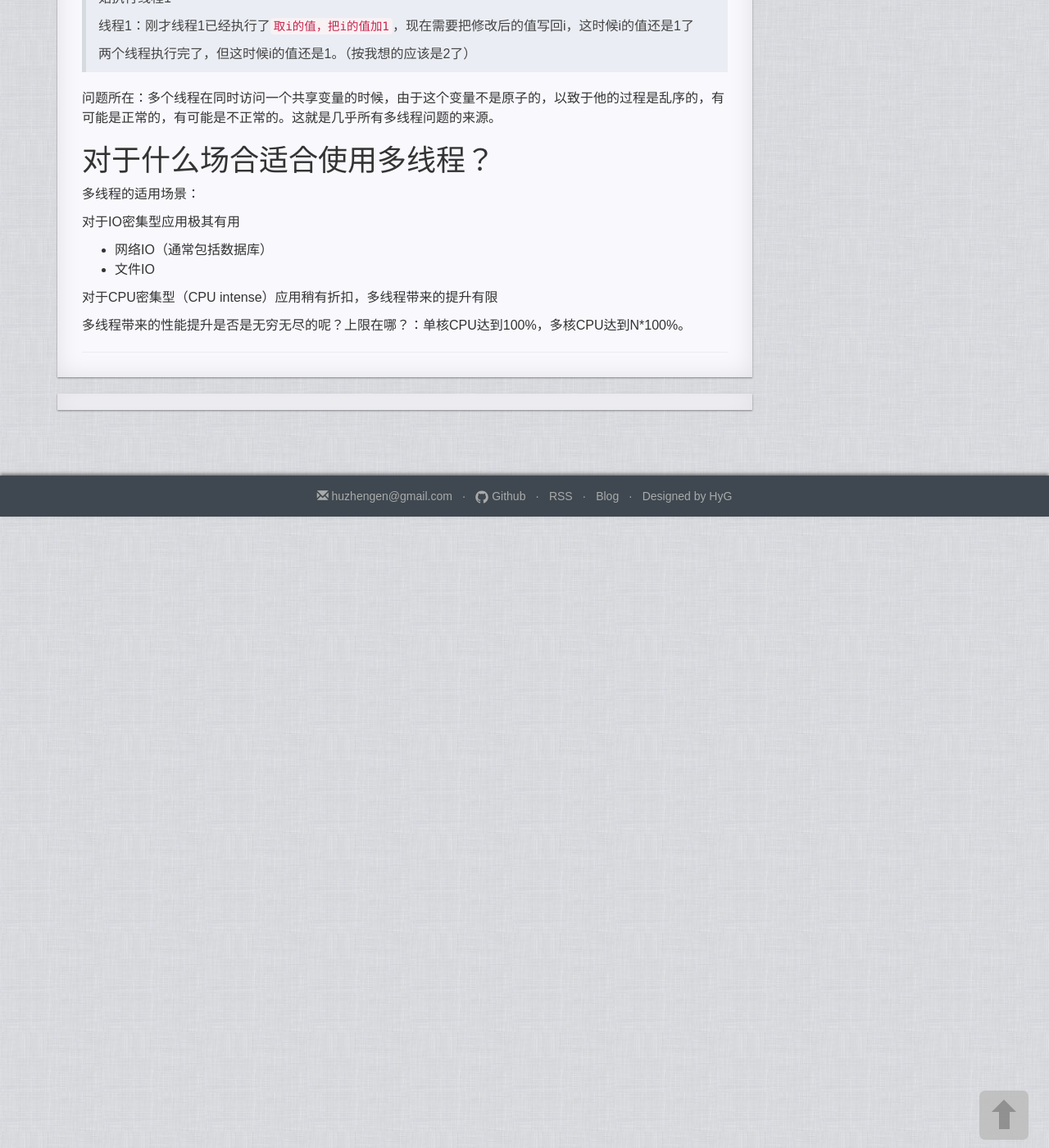
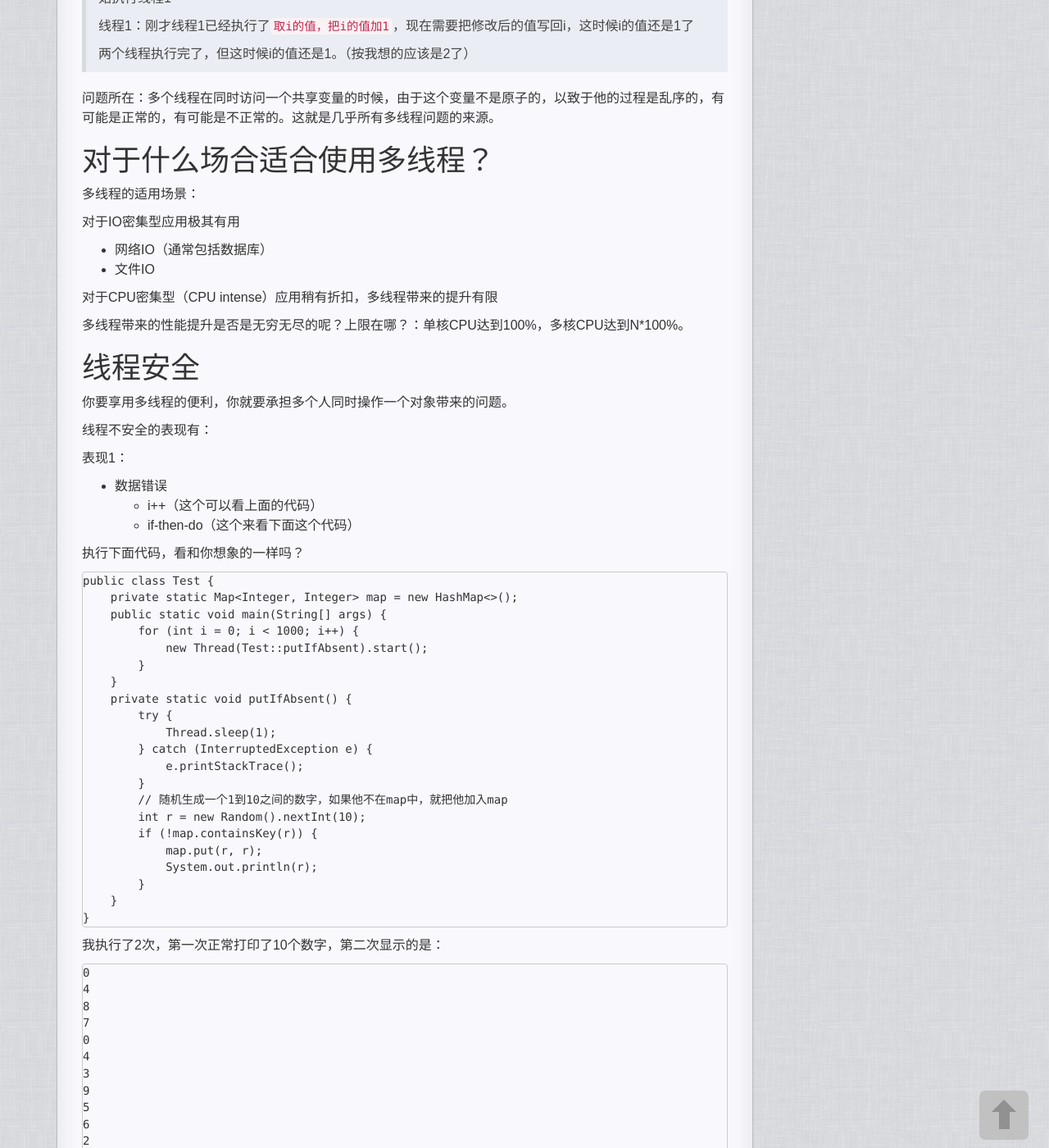
Before and after one commit to huzhengen/huzhengen.github.io, a Jekyll site: the page built from _posts/2020-01-20-thread-intro.md, in a window 1280 px wide and 1400 px high, scrolled down 2298 px. Shown: the whole window at 82% size. Built offline with Jekyll 4.4.1, drawn with Linux system fonts in a browser that asks for light colours; nearby versions of some CDN libraries; comment, search, counter and statistics services are not loaded; a style sheet for code colours, icons or effects is not loaded; some of the changed text lies outside the part shown.

Commit message:
线程简介

````diff
--- a/_posts/2020-01-20-thread-intro.md
+++ b/_posts/2020-01-20-thread-intro.md
@@ -123,3 +123,67 @@ public class Test {
 对于CPU密集型（CPU intense）应用稍有折扣，多线程带来的提升有限
 
 多线程带来的性能提升是否是无穷无尽的呢？上限在哪？：单核CPU达到100%，多核CPU达到N*100%。
+
+# 线程安全
+
+你要享用多线程的便利，你就要承担多个人同时操作一个对象带来的问题。
+
+线程不安全的表现有：
+
+表现1：
+* 数据错误
+    * i++（这个可以看上面的代码）
+    * if-then-do（这个来看下面这个代码）
+
+执行下面代码，看和你想象的一样吗？
+```java
+public class Test {
+    private static Map<Integer, Integer> map = new HashMap<>();
+    public static void main(String[] args) {
+        for (int i = 0; i < 1000; i++) {
+            new Thread(Test::putIfAbsent).start();
+        }
+    }
+    private static void putIfAbsent() {
+        try {
+            Thread.sleep(1);
+        } catch (InterruptedException e) {
+            e.printStackTrace();
+        }
+        // 随机生成一个1到10之间的数字，如果他不在map中，就把他加入map
+        int r = new Random().nextInt(10);
+        if (!map.containsKey(r)) {
+            map.put(r, r);
+            System.out.println(r);
+        }
+    }
+}
+```
+
+我执行了2次，第一次正常打印了10个数字，第二次显示的是：
+```
+0
+4
+8
+7
+0
+4
+3
+9
+5
+6
+2
+1
+```
+打印出来2个`0`，2个`4`，其他数字都只有1个。
+
+> 线程1：随机生成了数字0，检查map里有没有0，检查之后发现没有0，duang，这时候CPU时间到了，挂起，开始执行线程2
+>
+> 线程2：随机生成了数字0，检查map里有没有0，检查之后发现没有0，把0放入map，执行完，这时候又继续线程1
+>
+> 线程1：从duang之后开始，把0放入map
+>
+> 这时候你就发现map里有了2个0......
+
+表现2：
+* 死锁
````
